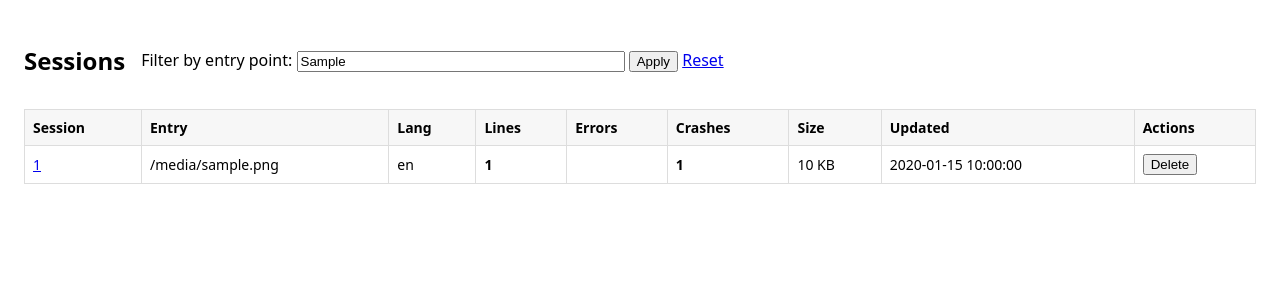
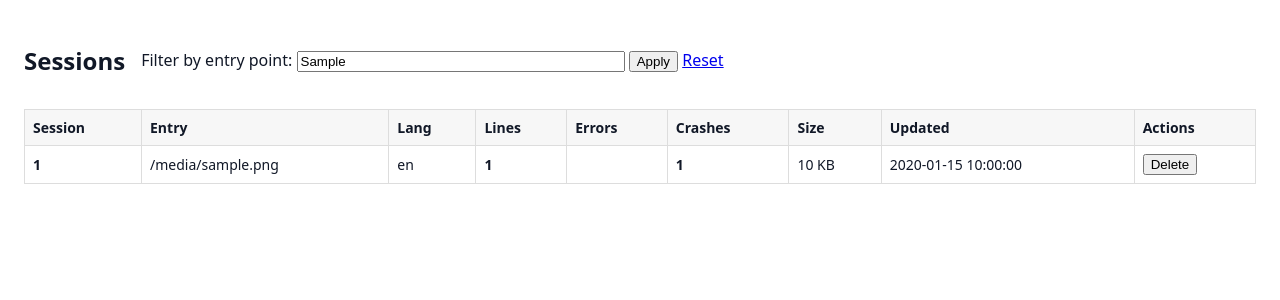
Before and after one commit to ChaseKolozsy/auto-debugger, a Flask app: template autodebugger/templates/sessions.html in a window 1280 px wide. Shown: the top 300 px of the page. Run offline with Flask 3, Linux system fonts and the light colour scheme; the template is opened without the code that fills it: most values are stand-ins (such as "Sample title", 1, 10 or a date in 2020).

Commit message:
fix(ui): improve session ID link contrast; add dark mode to sessions list
- Use high-contrast styling for session links (light/dark)
- Enable prefers-color-scheme dark mode on /sessions

```diff
--- a/autodebugger/templates/index.html
+++ b/autodebugger/templates/index.html
@@ -11,11 +11,15 @@
     th { background: #f7f7f7; text-align: left; }
     .pill { padding: 2px 8px; border-radius: 999px; background: #eee; }
     .count { font-weight: 600; }
+    /* Make session id links higher contrast */
+    .session-link { color: #111827; font-weight: 700; text-decoration: none; }
+    .session-link:hover { text-decoration: underline; text-underline-offset: 2px; }
 
     /* Dark mode */
     .dark body { background:#0b1020; color:#e5e7eb; }
     .dark th, .dark td { border-color: #263041; }
     .dark th { background: #0f172a; color:#e2e8f0; }
+    .dark .session-link { color: #93c5fd; }
   </style>
   <script>
     (function(){
@@ -55,7 +59,7 @@
     <tbody>
       {% for s in sessions %}
       <tr>
-        <td><a href="/session/{{s.session_id}}">{{s.session_id}}</a></td>
+        <td><a class="session-link" href="/session/{{s.session_id}}">{{s.session_id}}</a></td>
         <td>{{s.file}}</td>
         <td>{{s.language}}</td>
         <td class="count">{{s.total_lines_executed}}</td>
--- a/autodebugger/templates/sessions.html
+++ b/autodebugger/templates/sessions.html
@@ -4,13 +4,27 @@
   <meta charset="utf-8" />
   <title>AutoDebugger - Sessions</title>
   <style>
-    body { font-family: system-ui, sans-serif; margin: 24px; }
+    body { font-family: system-ui, sans-serif; margin: 24px; background: #ffffff; color:#111827; }
     header { display:flex; gap:16px; align-items:center; }
     table { border-collapse: collapse; width: 100%; margin-top: 12px; }
     th, td { border: 1px solid #ddd; padding: 8px; font-size: 14px; }
     th { background: #f7f7f7; text-align: left; }
     .count { font-weight: 600; }
+    .session-link { color: #111827; font-weight: 700; text-decoration: none; }
+    .session-link:hover { text-decoration: underline; text-underline-offset: 2px; }
+
+    /* Dark mode to match other pages */
+    .dark body { background:#0b1020; color:#e5e7eb; }
+    .dark th, .dark td { border-color: #263041; }
+    .dark th { background: #0f172a; color:#e2e8f0; }
+    .dark .session-link { color: #93c5fd; }
   </style>
+  <script>
+    (function(){
+      const prefersDark = window.matchMedia && window.matchMedia('(prefers-color-scheme: dark)').matches;
+      if (prefersDark) document.documentElement.classList.add('dark');
+    })();
+  </script>
 </head>
 <body>
   <header>
@@ -40,7 +54,7 @@
     <tbody>
       {% for s in sessions %}
       <tr>
-        <td><a href="/session/{{s.session_id}}">{{s.session_id}}</a></td>
+        <td><a class="session-link" href="/session/{{s.session_id}}">{{s.session_id}}</a></td>
         <td>{{s.file}}</td>
         <td>{{s.language}}</td>
         <td class="count">{{s.total_lines_executed}}</td>
```
